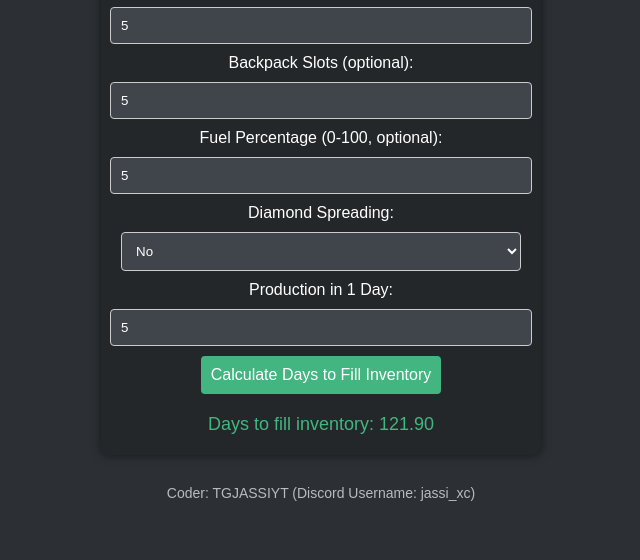
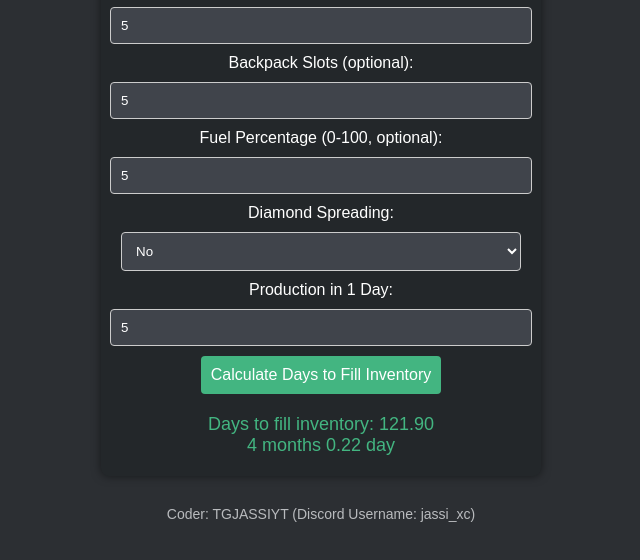
Before and after one commit to TGJASSIYT/Minion-Inventory-Fill-Up-Days-Calculator, a plain HTML site: page index.html in a window 1280 px wide. Both pictures are taken after typing "5", "5", "5", "5" into the empty fields and a click on the button "Calculate Days to Fill Inventory". Shown: the part 186-746 px from the top of the page, without its empty margins (319-959 px from the left). Drawn offline with Linux system fonts and the light colour scheme.

Commit message:
Bug fixes and better calcs

```diff
--- a/index.html
+++ b/index.html
@@ -84,7 +84,7 @@
     </select>
 
     <label for="production">Production in 1 Day:</label>
-    <input type="number" id="production" placeholder="Enter production amount" required>
+    <input type="number" id="production" placeholder="Enter production amount" step="0.000001" required>
 
     <button onclick="calculateDays()">Calculate Days to Fill Inventory</button>
 
@@ -97,38 +97,57 @@
 
 <script>
     function calculateDays() {
-        const inventorySlots = parseInt(document.getElementById('inventorySlots').value) || 0;
-        const backpackSlots = parseInt(document.getElementById('backpackSlots').value) || 0;
-        const fuelPercentage = parseInt(document.getElementById('fuel').value) || 0;
+        const inventorySlots = parseFloat(document.getElementById('inventorySlots').value) || 0;
+        const backpackSlots = parseFloat(document.getElementById('backpackSlots').value) || 0;
+        const fuelPercentage = parseFloat(document.getElementById('fuel').value) || 0;
         const diamondSpreading = document.getElementById('diamondSpreading').value;
-        const production = parseInt(document.getElementById('production').value) || 0;
+        const production = parseFloat(document.getElementById('production').value) || 0;
 
-        // Check for required fields
-        if (inventorySlots <= 0 || production <= 0) {
+        // Validate inputs
+        if (inventorySlots <= 0 || production <= 0 || isNaN(production)) {
             document.getElementById('result').innerText = "Please fill the required fields correctly.";
             document.getElementById('result').className = "result error";
             return;
         }
 
         // Calculate total slots
-        const totalSlots = (inventorySlots * 64) + (backpackSlots * 64 ); // Total items that can be stored
+        const totalSlots = (inventorySlots * 64) + (backpackSlots * 64);
+
+        // Step 1: Base production
         let effectiveProduction = production;
 
-        // Adjust production based on fuel
+        // Step 2: Adjust for fuel
         if (fuelPercentage > 0) {
-            effectiveProduction += (effectiveProduction * (fuelPercentage / 100));
+            effectiveProduction += (production * (fuelPercentage / 100));
         }
 
-        // Adjust production based on diamond spreading
+        // Step 3: Adjust for diamond spreading
         if (diamondSpreading === 'yes') {
-            effectiveProduction += (production * 0.1); // Increase production by 10%
+            effectiveProduction += (effectiveProduction * 0.1);
         }
 
-        // Calculate days to fill inventory
+        // Step 4: Calculate days to fill inventory
         const daysToFill = totalSlots / effectiveProduction;
 
+        // Step 5: Break down into months/years if applicable
+        const averageMonth = 30.42; // Average days in a month
+        const averageYear = 365.04; // Average days in a year
+        let breakdown = "";
+
+        if (daysToFill >= averageYear) {
+            const years = Math.floor(daysToFill / averageYear);
+            breakdown += `${years} year${years > 1 ? "s" : ""} `;
+        }
+        if (daysToFill >= averageMonth) {
+            const months = Math.floor((daysToFill % averageYear) / averageMonth);
+            breakdown += `${months} month${months > 1 ? "s" : ""} `;
+        }
+
+        const days = (daysToFill % averageMonth).toFixed(2);
+        breakdown += `${days} day${days > 1 ? "s" : ""}`;
+
         // Display result
-        document.getElementById('result').innerText = `Days to fill inventory: ${daysToFill.toFixed(2)}`;
+        document.getElementById('result').innerHTML = `Days to fill inventory: ${daysToFill.toFixed(2)}<br>${breakdown}`;
         document.getElementById('result').className = "result success";
     }
 </script>
```
